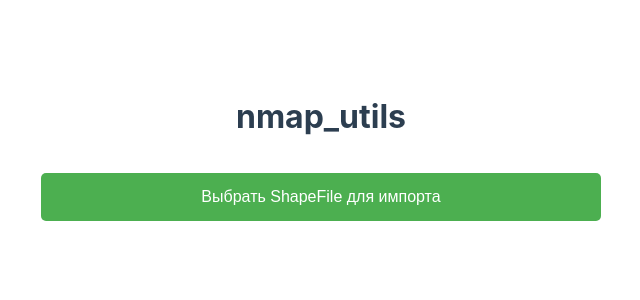
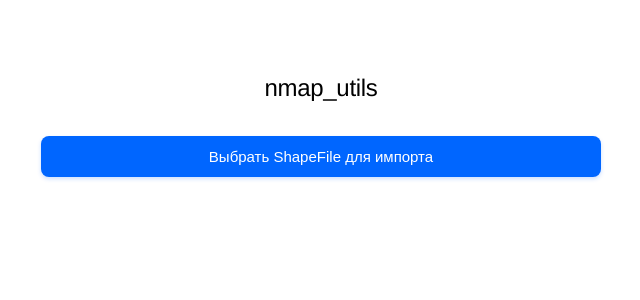
Before and after one commit to vibecodinguser/nmap_utils, a Flask app: template templates/index.html in a window 1280 px wide. Shown: the top 300 px of the page, without its empty margins (319-959 px from the left). Run offline with Flask 3, Linux system fonts and the light colour scheme; the template is opened without the code that fills it, so the values that code supplies are empty.

Commit message:
улучшения UI загрузчика

```diff
--- a/settings.py
+++ b/settings.py
@@ -1,8 +1,7 @@
 import os
 
 # Яндекс Диск
-# YANDEX_DISK_API_KEY = "your_token_here"
-YANDEX_DISK_API_KEY = "y0__xCG04IkGNuWAyDby7THExzFQIJhChaEP4AuVz5pqCI82CE3"
+YANDEX_DISK_API_KEY = "your_token_here"
 BASE_FOLDER_PATH = "Приложения/Блокнот картографа Народной карты"
 
 # Локальные файлы
--- a/templates/index.html
+++ b/templates/index.html
@@ -7,54 +7,77 @@
     <title>nmap_utils</title>
     <style>
         :root {
-            --primary-color: #4CAF50;
-            --primary-hover: #45a049;
-            --success-bg: #d4edda;
-            --success-text: #155724;
-            --error-bg: #f8d7da;
-            --error-text: #721c24;
-            --info-bg: #d1ecf1;
-            --info-text: #0c5460;
+            --yandex-blue: #0066FF;
+            --yandex-blue-hover: #0052CC;
+            --yandex-blue-light: #E6F2FF;
+            --yandex-gray: #F5F5F5;
+            --yandex-gray-dark: #999999;
+            --yandex-text: #000000;
+            --yandex-text-secondary: #666666;
+            --yandex-border: #E0E0E0;
+            --success-bg: #E6F7E6;
+            --success-text: #00A000;
+            --error-bg: #FFE6E6;
+            --error-text: #CC0000;
+            --info-bg: #E6F2FF;
+            --info-text: #0066FF;
         }
 
         * {
             box-sizing: border-box;
+            margin: 0;
+            padding: 0;
         }
 
         body {
-            font-family: -apple-system, BlinkMacSystemFont, 'Segoe UI', Arial, sans-serif;
+            font-family: 'Helvetica Neue', Arial, 'Yandex Sans', -apple-system, BlinkMacSystemFont, sans-serif;
             max-width: 600px;
             margin: 50px auto;
             padding: 20px;
-            line-height: 1.6;
-            color: #333;
+            line-height: 1.5;
+            color: var(--yandex-text);
+            background-color: #FFFFFF;
+            font-size: 15px;
         }
 
         h1 {
             margin-bottom: 30px;
-            color: #2c3e50;
+            color: var(--yandex-text);
             text-align: center;
+            font-size: 24px;
+            font-weight: 500;
+            letter-spacing: -0.3px;
         }
 
         button {
-            padding: 15px 30px;
-            font-size: 16px;
+            padding: 12px 24px;
+            font-size: 15px;
             cursor: pointer;
-            background-color: var(--primary-color);
+            background-color: var(--yandex-blue);
             color: white;
             border: none;
-            border-radius: 5px;
-            transition: background-color 0.3s ease;
+            border-radius: 8px;
+            transition: all 0.2s ease;
             width: 100%;
+            font-weight: 500;
+            box-shadow: 0 2px 4px rgba(0, 102, 255, 0.2);
         }
 
         button:hover:not(:disabled) {
-            background-color: var(--primary-hover);
+            background-color: var(--yandex-blue-hover);
+            box-shadow: 0 4px 8px rgba(0, 102, 255, 0.3);
+            transform: translateY(-1px);
+        }
+
+        button:active:not(:disabled) {
+            transform: translateY(0);
+            box-shadow: 0 2px 4px rgba(0, 102, 255, 0.2);
         }
 
         button:disabled {
-            opacity: 0.6;
+            opacity: 0.5;
             cursor: not-allowed;
+            box-shadow: none;
         }
 
         input[type="file"] {
@@ -190,15 +220,12 @@
         <div id="progressText" class="progress-text"></div>
     </div>
 
-    <div id="status" class="message" role="status" aria-live="polite"></div>
-
 <script>
     (function () {
         'use strict';
 
         const fileInput = document.getElementById('fileInput');
         const selectButton = document.getElementById('selectButton');
-        const statusDiv = document.getElementById('status');
         const fileListDiv = document.getElementById('fileList');
         const progressContainer = document.getElementById('progressContainer');
         const progressBar = document.getElementById('progressBar');
@@ -248,13 +275,11 @@
         }
 
         function showMessage(message, className) {
-            statusDiv.textContent = message;
-            statusDiv.className = `message ${className} show`;
+            // Сообщения не отображаются
         }
 
         function hideMessage() {
-            statusDiv.classList.remove('show');
-            statusDiv.textContent = '';
+            // Сообщения не отображаются
         }
 
         function showProgress(percentage, message) {
@@ -285,18 +310,12 @@
                         fileInput.value = '';
                         selectButton.disabled = false;
                         selectButton.textContent = 'Выбрать ShapeFile для импорта';
-                        setTimeout(() => {
-                            hideProgress();
-                        }, 3000);
                     } else if (data.status === 'error') {
                         clearInterval(interval);
                         showProgress(100, data.message);
                         showMessage(data.message, 'error');
                         selectButton.disabled = false;
                         selectButton.textContent = 'Выбрать ShapeFile для импорта';
-                        setTimeout(() => {
-                            hideProgress();
-                        }, 5000);
                     } else {
                         showProgress(data.percentage, data.message);
                     }
```
Also changed, not shown: other parts of templates/index.html (+25 -18 lines).
